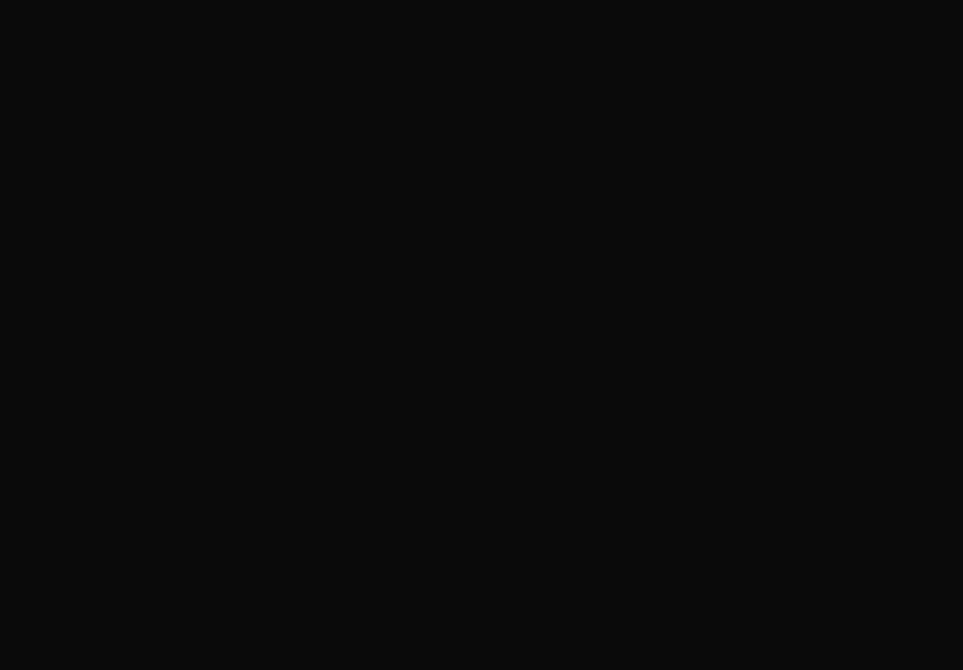
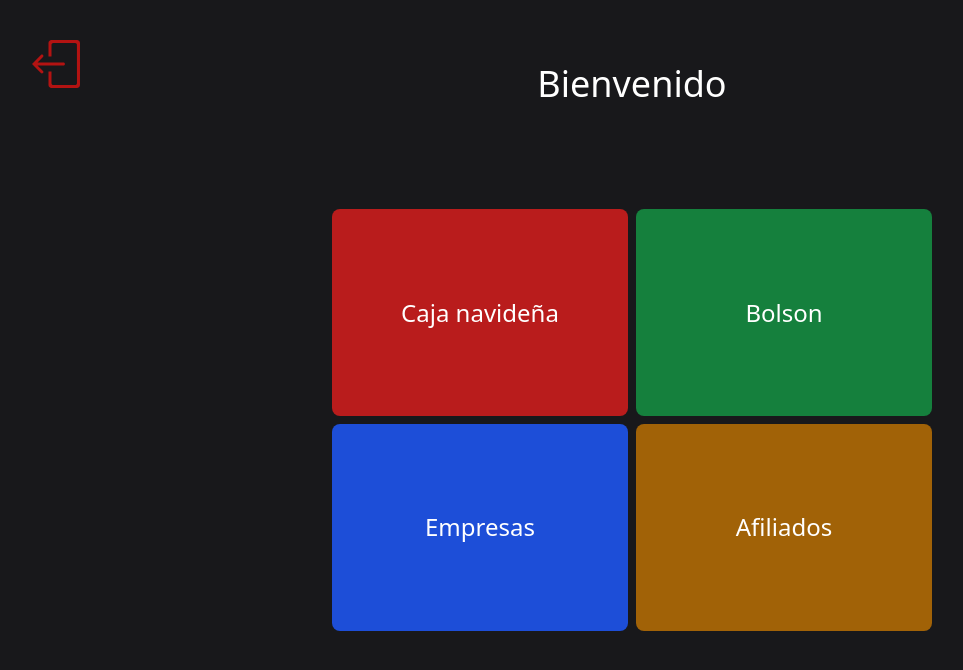
Before and after one commit to marcebenitez2/CRUD-Gremio, a React (Vite) app: page /menu in a window 1280 px wide. Shown: the top 670 px of the page, without its empty margins (8-971 px from the left). Built offline with nearby package versions, Linux system fonts and the light colour scheme.

Commit message:
Update login and menu styles

```diff
--- /dev/null
+++ b/client/src/components/menuGrid.jsx
@@ -0,0 +1,22 @@
+import React from "react";
+
+function MenuGrid() {
+  return (
+    <div className="h-2/3 w-1/2 grid grid-cols-2 gap-x-2 gap-y-2 xln:w-full mdn:grid-cols-1 mdn:py-10 mdn:h-full">
+      <div className="flex items-center justify-center bg-red-700 rounded-lg text-2xl transition-all duration-300 hover:bg-red-800 cursor-pointer">
+        Caja navideña
+      </div>
+      <div className="flex items-center justify-center bg-green-700 rounded-lg text-2xl transition-all duration-300 hover:bg-green-800 cursor-pointer">
+        Bolson
+      </div>
+      <div className="flex items-center justify-center bg-blue-700 rounded-lg text-2xl transition-all duration-300 hover:bg-blue-800 cursor-pointer">
+        Empresas
+      </div>
+      <div className="flex items-center justify-center bg-yellow-700 rounded-lg text-2xl transition-all duration-300 hover:bg-yellow-800 cursor-pointer">
+        Afiliados
+      </div>
+    </div>
+  );
+}
+
+export default MenuGrid;
--- a/client/src/views/login.jsx
+++ b/client/src/views/login.jsx
@@ -3,7 +3,7 @@ import LoginContainer from '../components/loginContainer'
 
 function Login() {
     return (
-        <main className='w-screen h-screen bg-neutral-950 flex justify-center items-center'>
+        <main className='w-screen h-screen bg-zinc-900 flex justify-center items-center'>
            <LoginContainer/>
         </main>
     )
--- a/client/src/views/menu.jsx
+++ b/client/src/views/menu.jsx
@@ -1,11 +1,20 @@
-import React from 'react'
+import React from "react";
+import { SlLogout } from "react-icons/sl";
+import MenuGrid from "../components/menuGrid";
 
 function Menu() {
-    return (
-        <main className='w-screen h-screen bg-neutral-950'>
-
-        </main>
-    )
+  return (
+    <main className="w-screen h-screen bg-zinc-900 py-16 px-10 text-white flex flex-col items-center mdn:py-6">
+      <SlLogout
+        fill="#B31312"
+        className="absolute left-10 top-10 text-5xl mdn:text-3xl mdn:top-6"
+      />
+      <h1 className="text-4xl mdn:text-2xl">Bienvenido</h1>
+      <div className="h-full w-full flex items-center justify-center">
+        <MenuGrid />
+      </div>
+    </main>
+  );
 }
 
-export default Menu
+export default Menu;
--- a/package.json
+++ b/package.json
@@ -15,6 +15,7 @@
     "mysql2": "^3.6.5",
     "react": "^18.2.0",
     "react-dom": "^18.2.0",
+    "react-icons": "^4.12.0",
     "react-router-dom": "^6.21.0",
     "react-toastify": "^9.1.3"
   },
--- a/tailwind.config.js
+++ b/tailwind.config.js
@@ -1,11 +1,29 @@
 /** @type {import('tailwindcss').Config} */
 export default {
-  content: [
-    "./index.html",
-    "./client/src/**/*.{js,ts,jsx,tsx}",
-  ],
+  content: ["./index.html", "./client/src/**/*.{js,ts,jsx,tsx}"],
   theme: {
+    screens: {
+      sm: "640px",
+      md: "768px",
+      lg: "1024px",
+      xl: "1280px",
+
+      "2xln": { max: "1535px" },
+      // => @media (max-width: 1535px) { ... }
+
+      xln: { max: "1279px" },
+      // => @media (max-width: 1279px) { ... }
+
+      lgn: { max: "1023px" },
+      // => @media (max-width: 1023px) { ... }
+
+      mdn: { max: "767px" },
+      // => @media (max-width: 767px) { ... }
+
+      smn: { max: "639px" },
+      // => @media (max-width: 639px) { ... }
+    },
     extend: {},
   },
   plugins: [],
-}
+};
```
Also changed, not shown: 1 other file (tests, documents, lock files or other folders).
